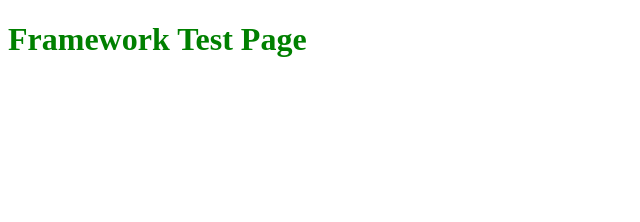
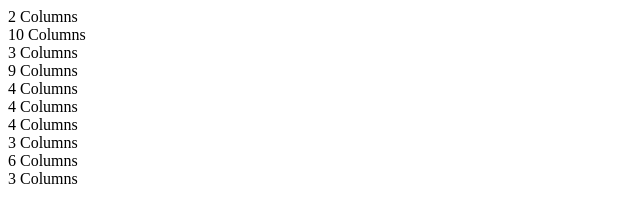
Before and after one commit to Pauline122112/portfolio, a plain HTML site: page framework/Test.html in a window 1280 px wide. Shown: the whole page, without its empty margins (0-640 px from the left). Drawn offline with Linux system fonts and the light colour scheme.

Commit message:
made changes

```diff
--- a/framework/Test.html
+++ b/framework/Test.html
@@ -1,9 +1,30 @@
-<!DOCTYPE HTML>
+<!DOCTYPE html>
 <html>
-  <head>
-    <link href="css/main.css" rel="stylesheet" type="text/css">
-  </head>
-  <body>
-    <h1>Framework Test Page </h1>
-  </body>
+<head>
+  <meta charset="utf-8">
+  <title>Framework Test Page</title>
+  <link rel="stylesheet" href="css/main.css">
+</head>
+<body>
+  <div class="grid">
+    <div class="row">
+      <div class="col-2">2 Columns</div>
+      <div class="col-10">10 Columns</div>
+    </div>
+    <div class="row">
+      <div class="col-3">3 Columns</div>
+      <div class="col-9">9 Columns</div>
+    </div>
+    <div class="row">
+      <div class="col-4">4 Columns</div>
+      <div class="col-4">4 Columns</div>
+      <div class="col-4">4 Columns</div>
+    </div>
+    <div class="row">
+      <div class="col-3">3 Columns</div>
+      <div class="col-6">6 Columns</div>
+      <div class="col-3">3 Columns</div>
+    </div>
+  </div>
+</body>
 </html>
--- a/framework/css/main.css
+++ b/framework/css/main.css
@@ -1,3 +1,3 @@
 h1 {
-  color: green;
+  color: blue;
 }
```
